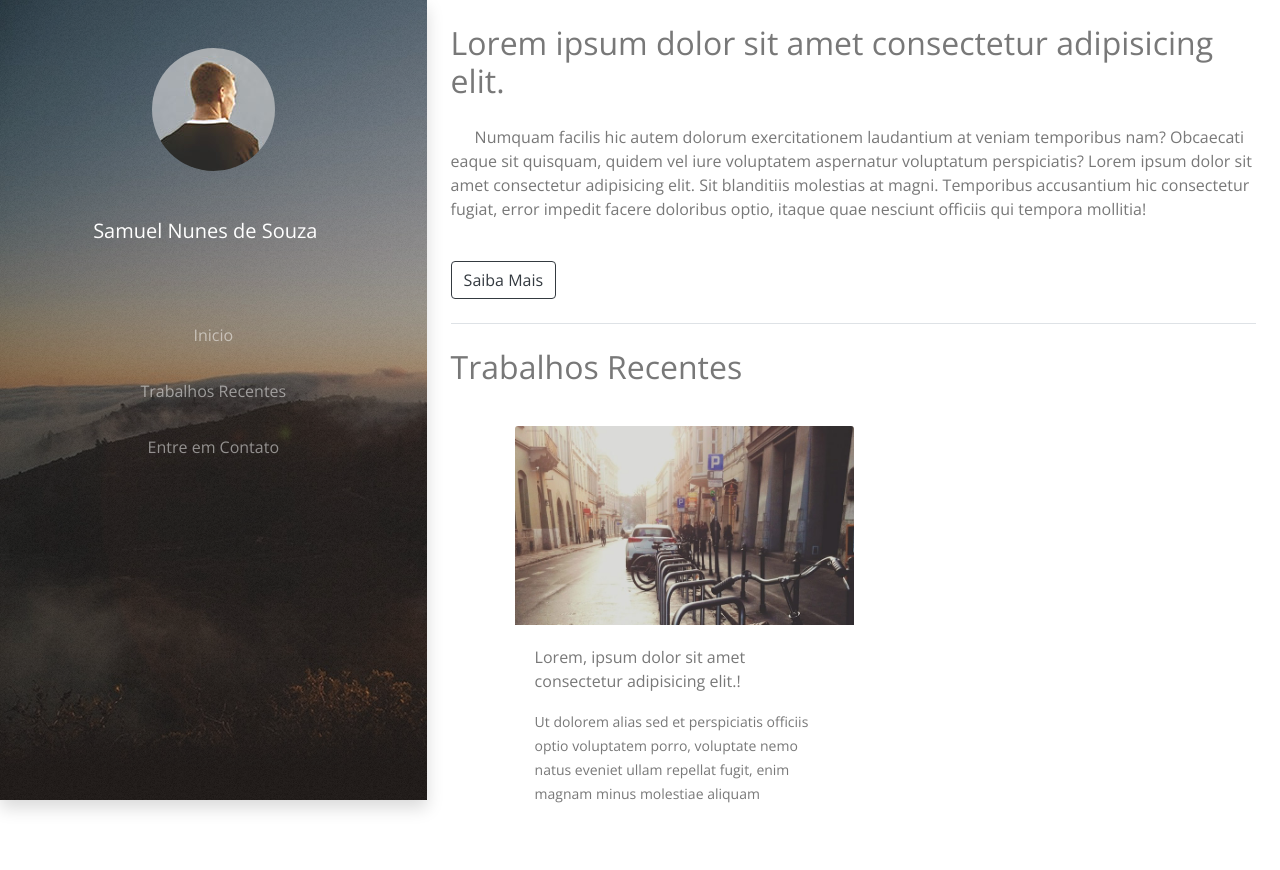
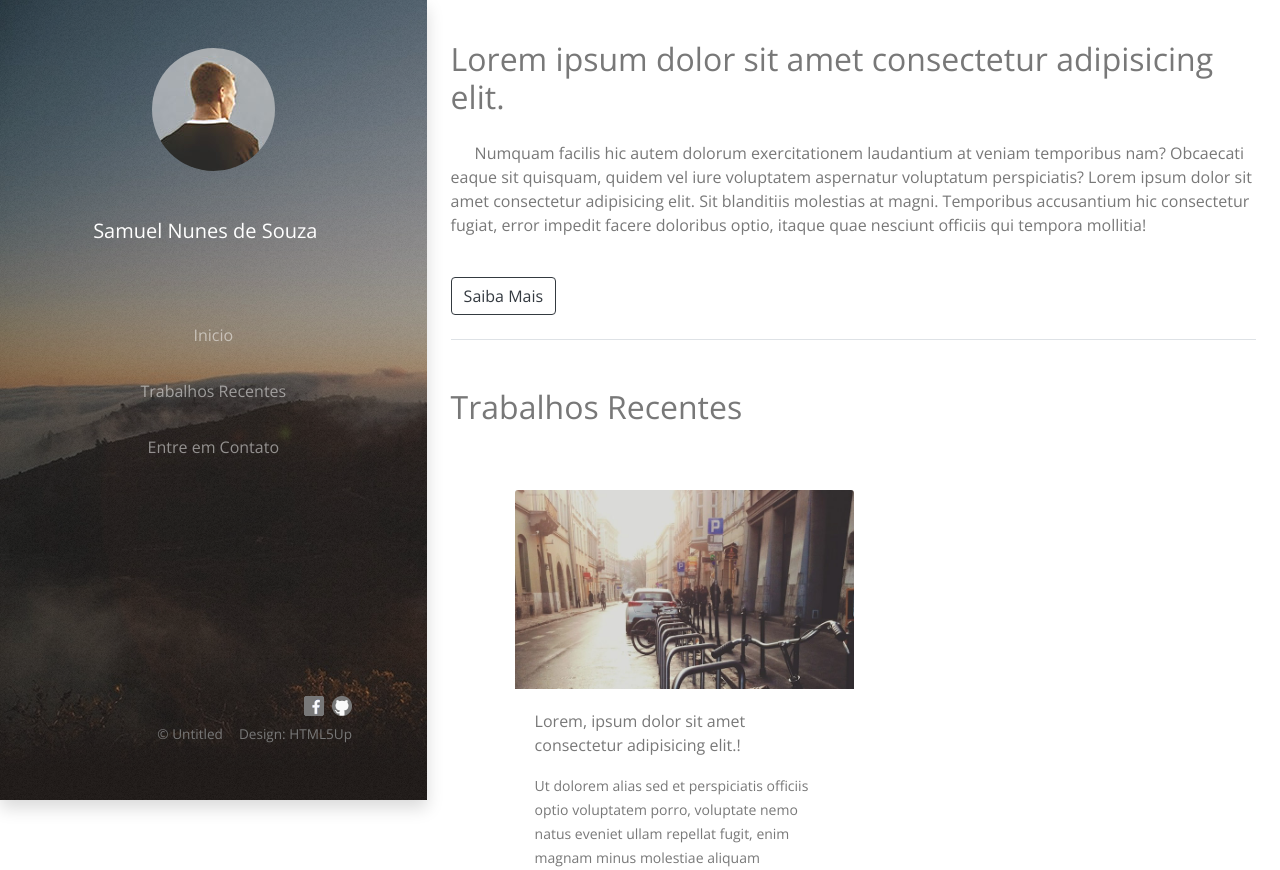
Before and after one commit to SamuelNunesDev/bootstrap-jquery, a plain HTML site: page Portifólio/index.html in a window 1280 px wide. Shown: the top 870 px of the page. Drawn offline with nearby package versions, Linux system fonts and the light colour scheme.

Commit message:
ajustes no footer

```diff
--- a/Portifólio/index.html
+++ b/Portifólio/index.html
@@ -31,12 +31,12 @@
     </header>
     <main class="container-fluid px-4">
         <section class="section border-bottom" id="inicio">
-            <h2 class="my-4">Lorem ipsum dolor sit amet consectetur adipisicing elit.</h2>
+            <h2 class="mt-2 mb-4">Lorem ipsum dolor sit amet consectetur adipisicing elit.</h2>
             <p class="indent">Numquam facilis hic autem dolorum exercitationem laudantium at veniam temporibus nam? Obcaecati eaque sit quisquam, quidem vel iure voluptatem aspernatur voluptatum perspiciatis? Lorem ipsum dolor sit amet consectetur adipisicing elit. Sit blanditiis molestias at magni. Temporibus accusantium hic consectetur fugiat, error impedit facere doloribus optio, itaque quae nesciunt officiis qui tempora mollitia!</p>
             <a href="#" class="btn btn-outline-dark my-4" role="button">Saiba Mais</a>
         </section>
         <section class="section" id="trabalhos-recentes">
-            <h2 class="my-4">Trabalhos Recentes</h2>
+            <h2 class="my-5">Trabalhos Recentes</h2>
             <article class="row px-5">
                 <div class="card col-12 col-sm-6 m-3" style="width: 18rem;">
                     <a href="#">
@@ -133,19 +133,19 @@
 
     </main>
     <footer>
-        <ul class="nav justify-content-end">
-            <li class="nav-item ">
-                <a href="">
-                    Twiter
+        <ul class="nav justify-content-end mb-2 px-3">
+            <li class="nav-item mx-2">
+                <a href="#">
+                    <img src="images/facebook.png" alt="logo do facebook">
                 </a>
             </li>
             <li class="nav-item">
-                <a href="">
-                    Facebook
+                <a href="#">
+                    <img src="images/github.png" alt="logo do github">
                 </a>
             </li>
         </ul>
-        <ul class="nav justify-content-end">
+        <ul class="nav justify-content-end px-3">
             <li class="nav-item mx-3">&copy; Untitled</li>
             <li class="nav-item">Design: <a href="">HTML5Up</a></li>
         </ul>
--- a/Portifólio/style.css
+++ b/Portifólio/style.css
@@ -88,7 +88,7 @@ main {
         background-attachment: scroll;
         background-position: top left;
         background-repeat: repeat, no-repeat;
-        background-size: auto, auto 100%;
+        background-size: auto, cover;
         color: rgba(255, 255, 255, .5);
         text-align: center;
     }
@@ -110,7 +110,15 @@ main {
         width: 100%;
     }
     main{
-        padding: 0 2rem;
+        padding: 2 2rem;
         margin-top: 0;
     }
+    footer {
+        position: fixed;
+        bottom: 3rem;
+        left: 0;
+        width: 30%;
+        background-color: transparent;
+        z-index: 1031;
+    }
 }
```
Also changed, not shown: Portifólio/images/facebook.png (added), Portifólio/images/github.png (added).
